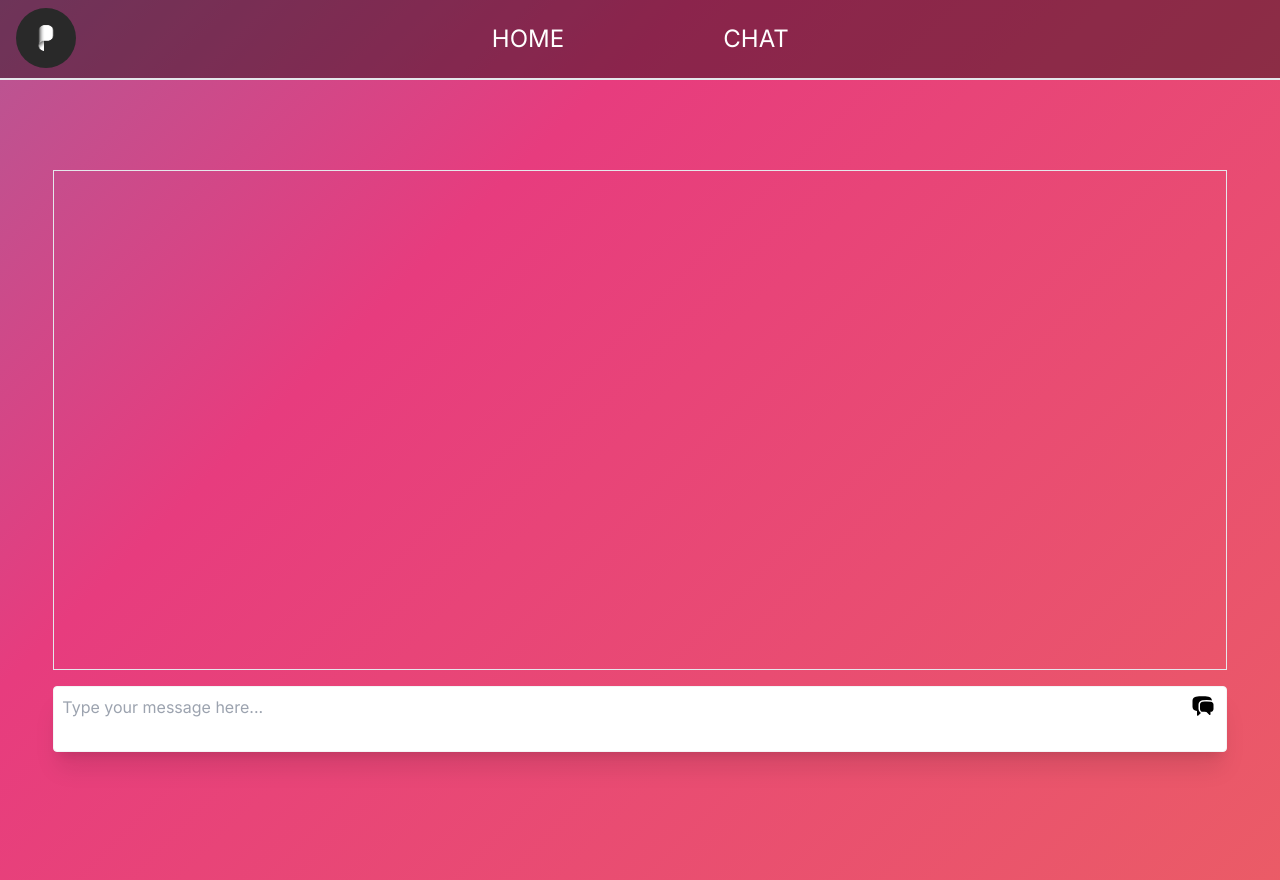
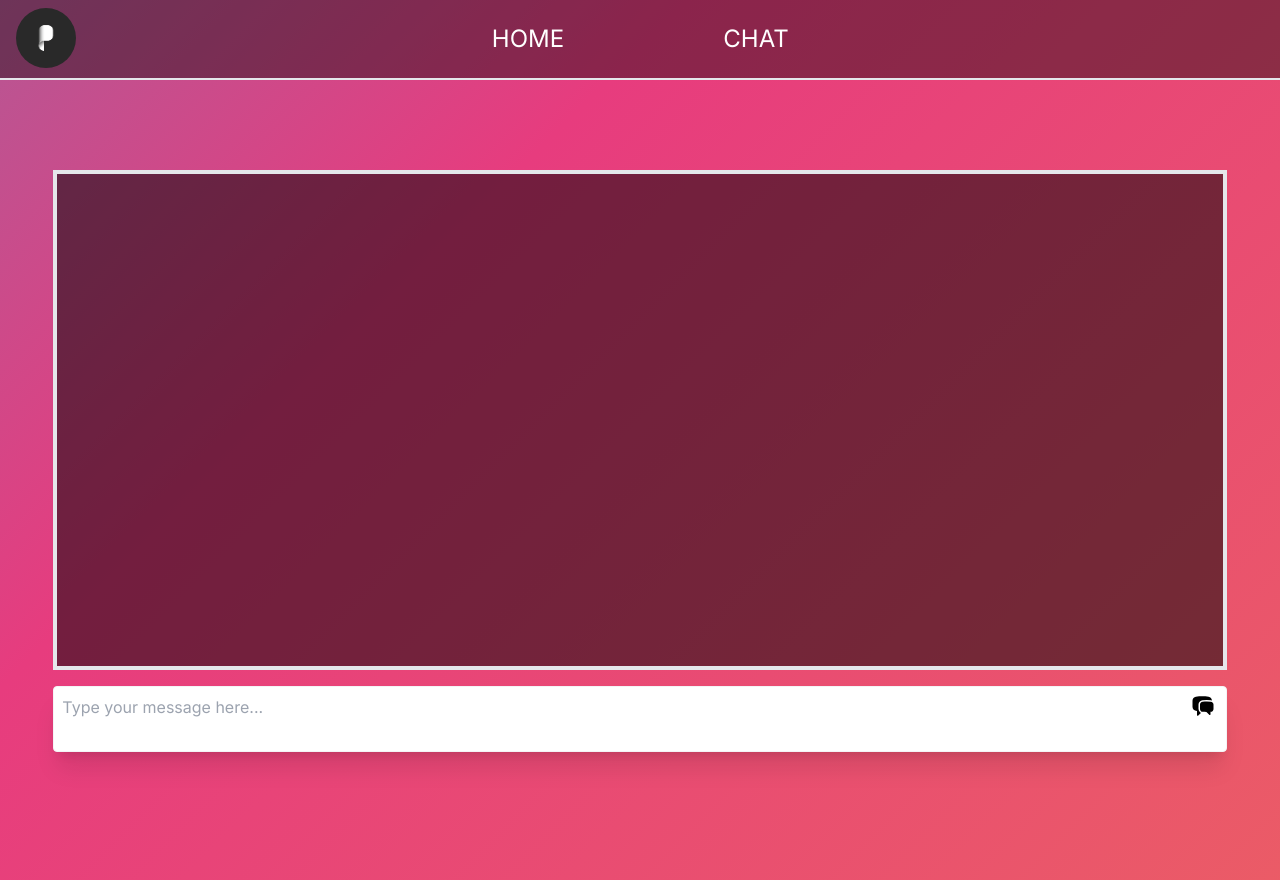
Before and after one commit to TNorsang/philo, a Next.js app: page /chat in a window 1280 px wide. Built offline with nearby package versions, Linux system fonts and the light colour scheme.

Commit message:
fixed chat page

```diff
--- a/app/chat/page.tsx
+++ b/app/chat/page.tsx
@@ -29,24 +29,22 @@ export default function Chat() {
       <div className="w-11/12 mx-auto">
         <div
           ref={ref}
-          className="overflow-y-auto h-md w-full rounded-md border"
+          className="overflow-y-auto h-md w-full rounded-md border-4 bg-black bg-opacity-50"
         >
           {error && <div className="text-sm ">{error.message}</div>}
           {messages.map((m, index) => (
-            <div key={index} className="whitespace-pre-wrap p-2">
+            <div key={index} className="whitespace-pre-wrap p-2 ">
               {m.role === 'user' ? (
                 <span className="flex justify-end items-center">
-                  <span className="text-white mr-2 border bg-blue-500 p-2 rounded-lg">
+                  <span className="text-white mr-2 bg-blue-500 p-2 rounded-2xl">
                     {m.content}
                   </span>
                   (You)
-                  <UserIcon className="min-w-6 h-6 w-6 ml-2" />
                 </span>
               ) : (
                 <span className="flex items-center">
-                  <FaceSmileIcon className="min-w-6 h-6 w-6 mr-2" />
                   (Philo)
-                  <span className="text-white ml-2 bg-gray-400 p-2 rounded-lg">
+                  <span className="text-white ml-2 bg-gray-400 p-2 rounded-2xl">
                     {m.content}
                   </span>
                 </span>
```
